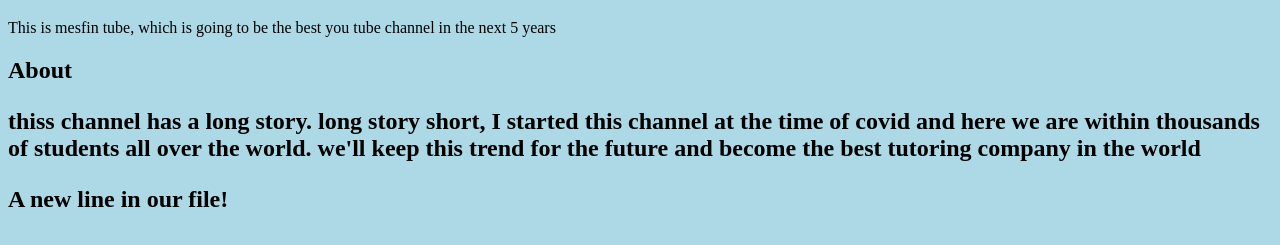
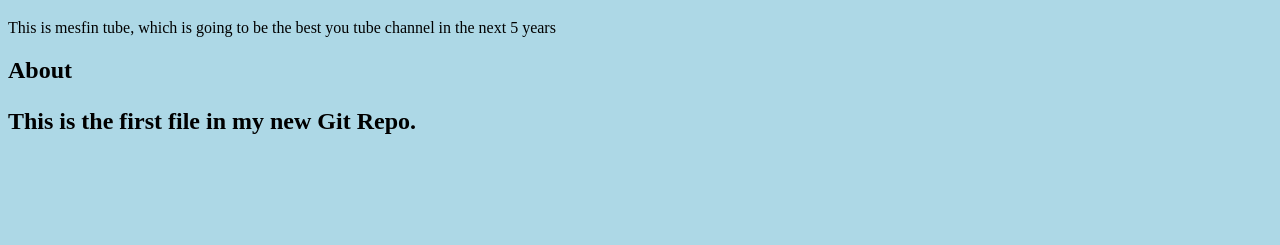
Before and after one commit to mesfinasresa/Hello-World, a plain HTML site: page index.html in a window 1280 px wide. Shown: the part 61-306 px from the top of the page. Drawn offline with Linux system fonts and the light colour scheme.

Commit message:
emergency fix point

```diff
--- a/index.html
+++ b/index.html
@@ -8,7 +8,6 @@
 	<h1>Welcome To Onboarding</h1>
 	<p>This is mesfin tube, which is going to be the best you tube channel in the next 5 years </p>
 	<h2>About<h2>
-	<p>thiss channel has a long story. long story short, I started this channel at the time of covid and here we are within thousands of students all over the world. we'll keep this trend for the future and become the best tutoring company in the world</p>
-	<p>A new line in our file!</p>
+	<p>This is the first file in my new Git Repo.</p>
 </BODY>
 </HTML>
```
